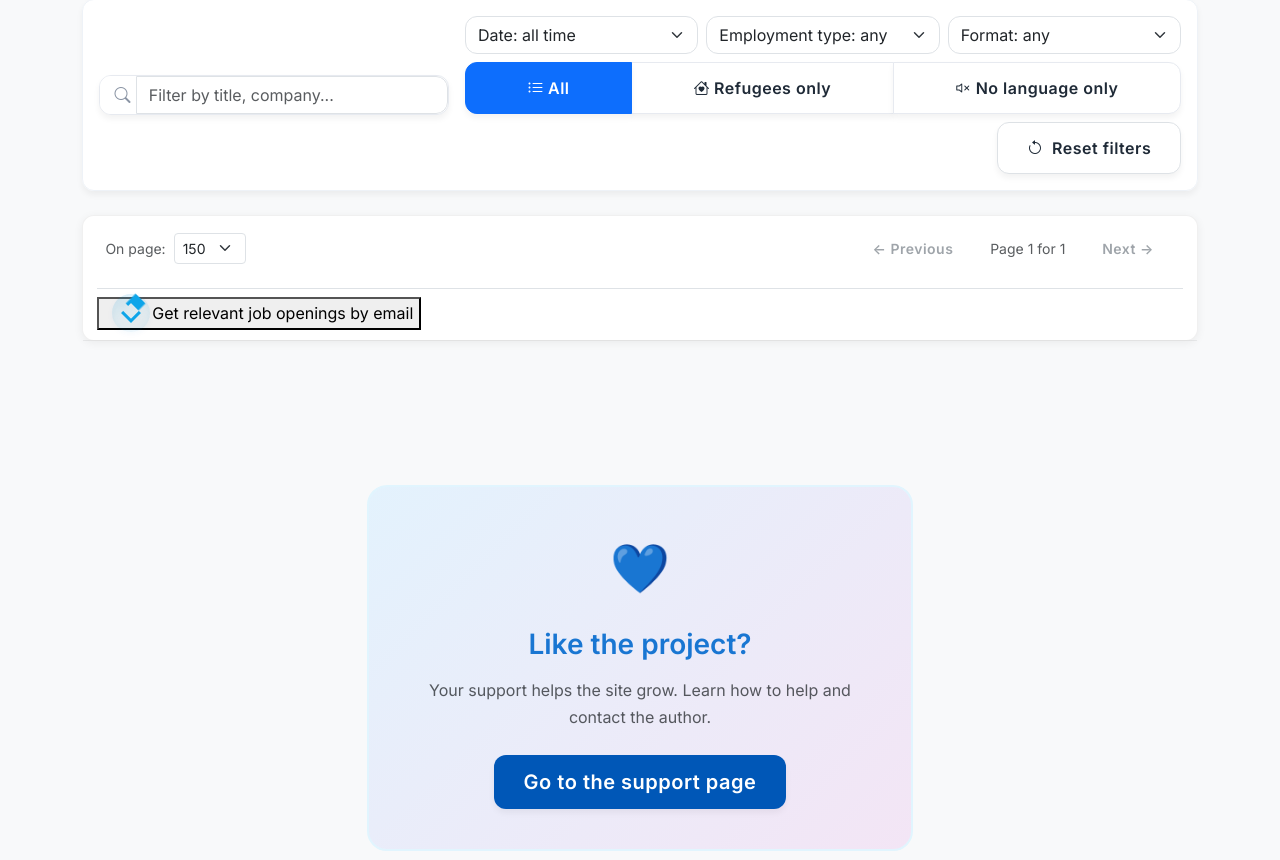
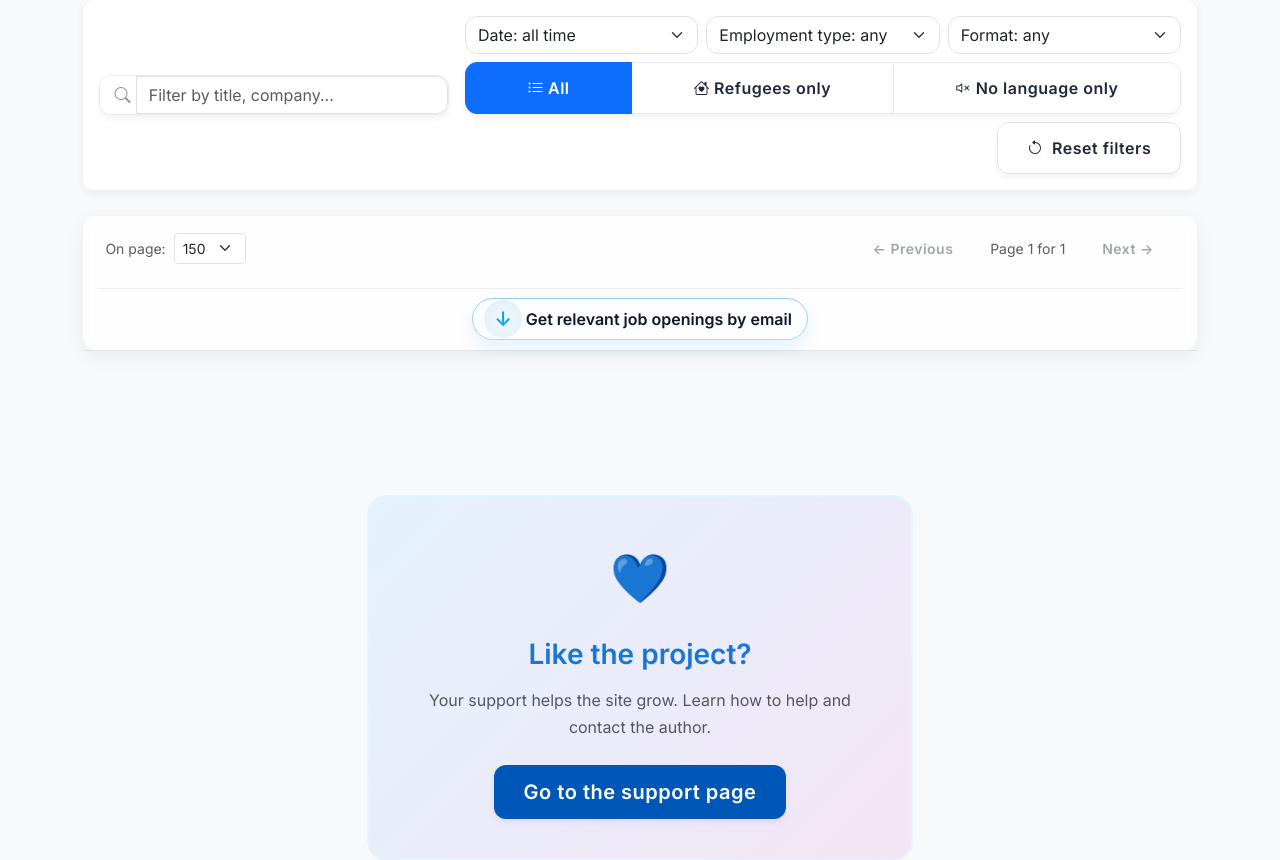
Before and after one commit to vanguar/globaljobhunter, a Python web app: template templates/results.html in a window 1280 px wide. Shown: the part 530-1390 px from the top of the page. Run offline with Jinja, Linux system fonts and the light colour scheme; the template is opened without the code that fills it, so the values that code supplies are empty; some libraries are stand-ins or nearby versions.

Commit message:
Фиксируем напоминание о подписке_01/10/2025

```diff
--- a/static/style.css
+++ b/static/style.css
@@ -1124,74 +1124,185 @@ footer .remotive-footer:hover {
 
 /***** PAGER — GLASS / SOFT UI + NUDGE *****/
 
-/* Базово: место под иконку слева */
-#pager-subscribe-btn{
-  position: relative !important;
+/* Полупрозрачный стеклянный фон у всей панели (текст чёткий, не размываем opacity’ем) */
+body #gjh-pager{
+  background: rgba(255,255,255,0.85) !important;
+  backdrop-filter: saturate(140%) blur(8px);
+  -webkit-backdrop-filter: blur(8px);
+  border-radius: 14px;
+  box-shadow: 0 6px 20px rgba(16,24,40,.06);
+  z-index: 1025 !important; /* поверх карточек */
+  border: 1px solid #eef2f7;
+}
+
+/* Контейнер под кнопками пагинации (тонкий разделитель и центрирование) */
+body #pager-subscribe{
+  margin-top: .5rem !important;
+  padding-top: .6rem !important;
+  border-top: 1px solid rgba(15,23,42,.08) !important;
+  display: flex !important;
+  justify-content: center !important;
+}
+
+/* Современная «пилюля»-кнопка (убираем чёрную рамку и дефолтные стили) */
+body #pager-subscribe-btn{
+  appearance: none;
+  -webkit-appearance: none;
+  border: 1px solid rgba(2,132,199,.28) !important; /* тонкий акцент */
+  background:
+    linear-gradient(180deg, rgba(255,255,255,.92), rgba(255,255,255,.78)) padding-box,
+    linear-gradient(180deg, rgba(2,132,199,.18), rgba(2,132,199,.05)) border-box !important;
+  color: #0f172a !important;
+  font-weight: 700;
+  line-height: 1.2;
+  border-radius: 999px !important;
+  padding: .65rem .95rem .65rem 3.1rem !important; /* место под круглую иконку слева */
   display: inline-flex !important;
   align-items: center !important;
-  white-space: nowrap !important;
-  padding-left: 3.3rem !important; /* круг 38px + отступ */
-  overflow: visible !important;
+  gap: .75rem !important;
+  cursor: pointer;
+  user-select: none;
+  box-shadow: 0 1px 0 rgba(255,255,255,.6) inset, 0 8px 18px rgba(2,132,199,.10) !important;
+  text-align: left;
+  transition: box-shadow .2s ease, border-color .2s ease, transform .06s ease;
+  background-clip: padding-box, border-box;
 }
 
-/* 0) УБИРАЕМ "вторую" стрелку, если она в тексте/первом спане/иконке */
-#pager-subscribe-btn::first-letter{ font-size:0 !important; line-height:0 !important; }         /* символ '↓' */
-#pager-subscribe-btn .nudge-arrow{ display:none !important; }                                    /* если есть этот span */
-#pager-subscribe-btn > svg:first-child,
-#pager-subscribe-btn > i:first-child,
-#pager-subscribe-btn > span:first-child:only-child,
-#pager-subscribe-btn > span:first-child svg { display:none !important; }                         /* частые варианты */
-
-/* 1) КРУГ — центрируем без transform */
-#pager-subscribe-btn::before{
-  content: "" !important;
-  position: absolute !important;
-  left: .8rem;                    /* X-позиция круга */
-  top: 50%;                       /* центр по Y */
-  width: 38px; height: 38px;
-  margin-top: -19px;              /* минус половина высоты = идеальный центр */
+/* Круглая «таблетка» со стрелкой ↓ — псевдоэлемент, HTML не меняем */
+body #pager-subscribe-btn::before{
+  content: "↓";
+  position: absolute;
+  left: .6rem;
+  top: 50%;
+  transform: translateY(-50%);
+  width: 36px;
+  height: 36px;
+  display: inline-flex;
+  align-items: center;
+  justify-content: center;
+  font-size: 20px;
+  font-weight: 800;
+  line-height: 1;
   border-radius: 999px;
-  background: radial-gradient(65% 65% at 30% 30%,
-              rgba(14,165,233,.18) 0%,
-              rgba(14,165,233,.10) 60%,
-              rgba(14,165,233,.08) 100%);
-  box-shadow: inset 0 2px 8px rgba(2,132,199,.18), 0 2px 6px rgba(2,132,199,.08);
-  pointer-events: none;
-  z-index: 1;
-  animation: gjhPulse 1.6s ease-in-out infinite; /* только прозрачность */
+  color: #0ea5e9; /* sky-500 */
+  background: rgba(2,132,199,.10);
+  box-shadow: inset 0 2px 8px rgba(2,132,199,.12);
+  animation: gjhPulse 1.6s ease-in-out infinite;
 }
 
-/* 2) СТРЕЛКА — чистый CSS, ровно по центру круга */
-#pager-subscribe-btn::after{
-  content: "" !important;
-  position: absolute !important;
-  left: calc(.8rem + (38px - 14px)/2);  /* 14px — размер галочки */
-  top: 50%;
-  width: 14px; height: 14px;
-  margin-top: -7px;                     /* половина высоты */
-  border-right: 3px solid #0ea5e9;      /* цвет стрелки */
-  border-bottom: 3px solid #0ea5e9;
-  box-shadow: -3.5px -10px 0 0 #0ea5e9; /* «ствол» вверх ~10px */
-  transform: rotate(45deg);             /* только поворот */
-  pointer-events: none;
-  z-index: 2;
+/* Поддержка второстепенного текста (если внутри есть <small>) */
+body #pager-subscribe-btn small{
+  display: block;
+  margin-top: 2px;
+  font-weight: 500;
+  opacity: .75;
 }
 
-/* 3) Пульсация без translate — центр не «прыгает» */
+/* Hover/Focus: аккуратный акцент */
+body #pager-subscribe-btn:hover,
+body #pager-subscribe-btn:focus-visible{
+  border-color: rgba(2,132,199,.38) !important;
+  box-shadow: 0 1px 0 rgba(255,255,255,.7) inset, 0 10px 22px rgba(2,132,199,.14) !important;
+}
+body #pager-subscribe-btn:active{ transform: translateY(1px); }
+
+/* Плавная равномерная пульсация стрелки */
 @keyframes gjhPulse{
-  0%   { opacity:.55; }
-  50%  { opacity:1; }
-  100% { opacity:.55; }
+  0%   { transform: translateY(-50%) translateY(0);   opacity:.55; }
+  50%  { transform: translateY(-50%) translateY(3px); opacity:1;    }
+  100% { transform: translateY(-50%) translateY(0);   opacity:.55; }
 }
 
-/* Мобилка: круг 40px и корректный центр для стрелки */
-@media (max-width: 575.98px){
-  #pager-subscribe-btn{ padding-left: 3.5rem !important; }
-  #pager-subscribe-btn::before{ left: .9rem; width: 40px; height: 40px; margin-top: -20px; }
-  #pager-subscribe-btn::after{ left: calc(.9rem + (40px - 14px)/2); margin-top: -7px; }
+/* Доступность: если пользователь против анимаций */
+@media (prefers-reduced-motion: reduce){
+  body #pager-subscribe-btn::before{ animation: none !important; }
 }
 
-/* Уважение prefers-reduced-motion */
-@media (prefers-reduced-motion: reduce){
-  #pager-subscribe-btn::before{ animation: none !important; }
+/* Мобильная версия: шире таргет, без “ломания” вёрстки */
+@media (max-width: 575.98px){
+  body #gjh-pager{ border-radius: 0 !important; }
+  body #pager-subscribe{ padding-top: .7rem !important; }
+  body #pager-subscribe-btn{
+    width: 100% !important;
+    justify-content: center !important;
+    padding: .75rem 1rem .75rem 3.3rem !important;
+  }
+  body #pager-subscribe-btn::before{
+    left: .7rem; width: 38px; height: 38px; font-size: 21px;
+  }
 }
+
+/* Кнопка: position relative для позиціонування дітей */
+body #pager-subscribe-btn {
+  position: relative;
+  padding-left: 3.3rem !important;
+  /* решта стилів залишається */
+}
+
+/* Круг — псевдоелемент ::before */
+body #pager-subscribe-btn::before {
+  content: "";
+  position: absolute;
+  left: .7rem;
+  top: 50%;
+  transform: translateY(-50%);
+  width: 38px;
+  height: 38px;
+  border-radius: 999px;
+  background-color: rgba(2,132,199,.10);
+  box-shadow: inset 0 2px 8px rgba(2,132,199,.12);
+  z-index: 1;
+  animation: gjhPulseCircle 1.6s ease-in-out infinite;
+}
+
+/* Стрелка з HTML — центруємо поверх круга */
+body #pager-subscribe-btn .nudge-arrow {
+  position: absolute !important;
+  left: .7rem;
+  top: 50%;
+  transform: translateY(-50%);
+  width: 38px;
+  height: 38px;
+  display: flex !important;
+  align-items: center;
+  justify-content: center;
+  font-size: 20px;
+  font-weight: 800;
+  color: #0ea5e9;
+  z-index: 2;
+  pointer-events: none;
+}
+
+/* Текст — звичайний flow */
+body #pager-subscribe-btn .nudge-text {
+  /* нічого не змінюємо, працює як є */
+}
+
+/* Анімація ТІЛЬКИ для круга (opacity) */
+@keyframes gjhPulseCircle {
+  0%, 100% { opacity: .55; }
+  50% { opacity: 1; }
+}
+
+/* Мобілка */
+@media (max-width: 575.98px) {
+  body #pager-subscribe-btn { padding-left: 3.5rem !important; }
+
+  body #pager-subscribe-btn::before {
+    left: .8rem;
+    width: 40px;
+    height: 40px;
+  }
+
+  body #pager-subscribe-btn .nudge-arrow {
+    left: .8rem;
+    width: 40px;
+    height: 40px;
+    font-size: 21px;
+  }
+}
+
+/* Вимикаємо анімацію для користувачів з prefers-reduced-motion */
+@media (prefers-reduced-motion: reduce) {
+  body #pager-subscribe-btn::before { animation: none !important; }
+}
```
